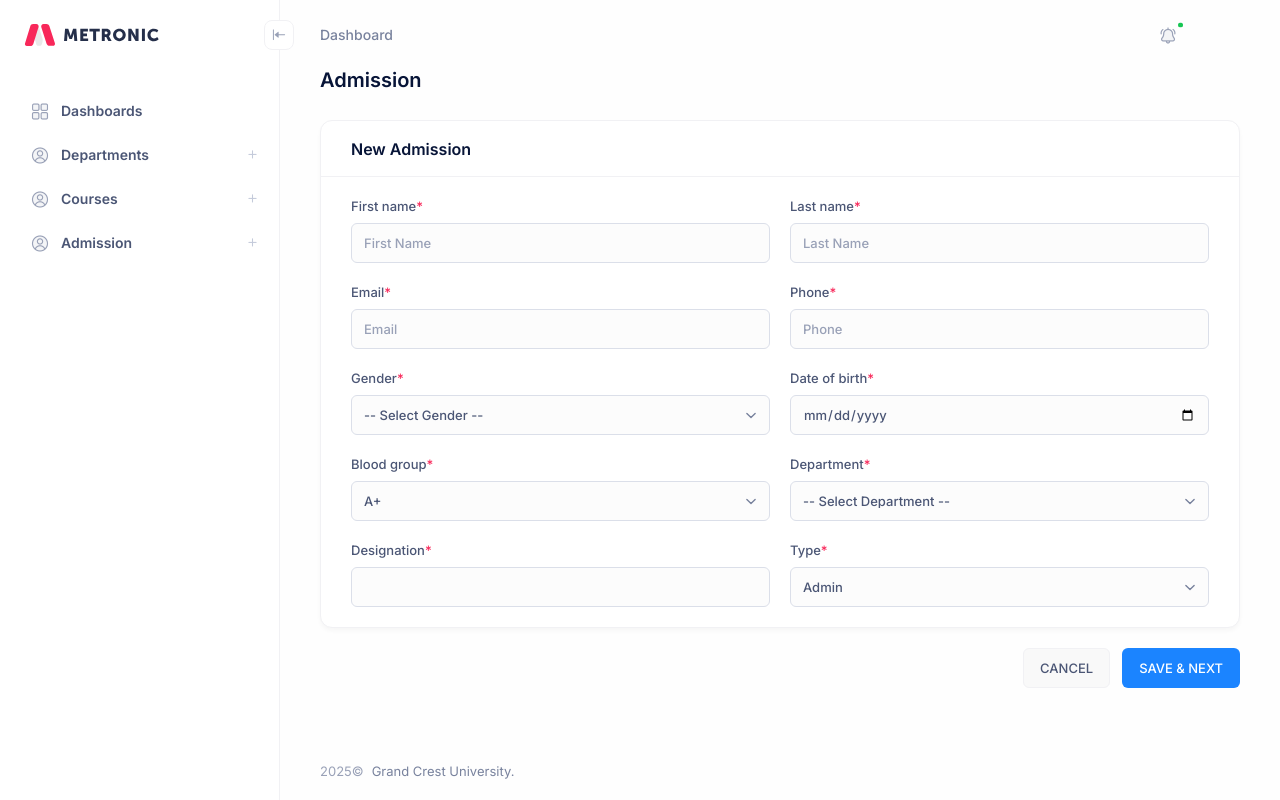
After one commit to thedevgenius/gcu, a Django app: page /employee/add/ in a window 1280 px wide. The commit adds this page. Run offline with Django 5.2, Linux system fonts and the light colour scheme; data comes from the database, SQL or seed files in the repository; both versions use the stored data as it was after the commit; some libraries are stand-ins or nearby versions; some web fonts are replaced.

Commit message:
Updates'

```diff
--- a/academics/admin.py
+++ b/academics/admin.py
@@ -1,8 +1,9 @@
 from django.contrib import admin
 
-from .models import AcademicYear, Grade, Subject
+from .models import AcademicYear, Grade, Subject, Department
 # Register your models here.
 
 admin.site.register(AcademicYear)
 admin.site.register(Grade)
 admin.site.register(Subject)
+admin.site.register(Department)
--- a/academics/forms.py
+++ b/academics/forms.py
@@ -6,6 +6,7 @@ from .models import Department, Course, Subject
 class DepartmentAddForm(forms.ModelForm):
     name = forms.CharField(widget=forms.TextInput(attrs={'class' : 'input', 'placeholder' : 'e.g. Computer Science & Engineering', 'autofocus': 'true'}))
     code = forms.CharField(widget=forms.TextInput(attrs={'class' : 'input', 'placeholder' : 'e.g. CSE'}))
+    is_academic = forms.BooleanField(required=False, widget=forms.CheckboxInput())
 
     class Meta:
         model = Department
--- a/academics/models.py
+++ b/academics/models.py
@@ -1,5 +1,5 @@
 from django.db import models
-from core.choices import COURSE_LEVEL_CHOICES, SEMESTER_CHOICE
+from core.choices import COURSE_LEVEL_CHOICES, SEMESTER_CHOICE, GRADE_NAME_CHOICES
 from accounts.models import Student
 from django.core.exceptions import ValidationError
 
@@ -22,6 +22,7 @@ class AcademicYear(models.Model):
 class Department(models.Model):
     name = models.CharField(max_length=150)
     code = models.CharField(max_length=5)
+    is_academic = models.BooleanField(default=False)
 
     def __str__(self):
         return self.name
@@ -51,8 +52,8 @@ def is_even(num):
 
 class Grade(models.Model):
     course = models.ForeignKey('Course', on_delete=models.CASCADE)
-    number = models.IntegerField()
-    name = models.CharField(max_length=50)
+    number = models.IntegerField(choices=SEMESTER_CHOICE)
+    name = models.CharField(max_length=5, choices=GRADE_NAME_CHOICES)
     status = models.BooleanField(default=False)
 
     class Meta:
@@ -61,14 +62,14 @@ class Grade(models.Model):
     def __str__(self):
         return f'{self.course.code} {self.name} {self.number}'
 
-    def clean(self):
-        if is_even(self.number) and Grade.objects.filter(course=self.course, number__in=[1, 3, 5, 7], status=True).exists():
-            raise ValidationError("You can't activate both Odd and Even Semesters")
-        super().clean()
+    # def clean(self):
+    #     if is_even(self.number) and Grade.objects.filter(course=self.course, number__in=[1, 3, 5, 7], status=True).exists():
+    #         raise ValidationError("You can't activate both Odd and Even Semesters")
+    #     super().clean()
 
-    def save(self, *args, **kwargs):
-        self.clean()
-        return super().save(*args, **kwargs)
+    # def save(self, *args, **kwargs):
+    #     self.clean()
+    #     return super().save(*args, **kwargs)
 
 
 
--- a/accounts/forms.py
+++ b/accounts/forms.py
@@ -1,7 +1,7 @@
 from django import forms
 from django.contrib.auth.forms import AuthenticationForm
-from core.choices import GENDER_CHOICES, BLOOD_GROUP_CHOICES, STATE_CHOICES
-from academics.models import Course
+from core.choices import GENDER_CHOICES, BLOOD_GROUP_CHOICES, STATE_CHOICES, USER_TYPE_CHOICES
+from academics.models import Course, Department
 
 from .choices import BOARD_CHOICES, YEAR_CHOICES
 
@@ -9,15 +9,18 @@ class SignInForm(AuthenticationForm):
     username = forms.CharField(max_length=150, widget=forms.TextInput(attrs={'class': 'input', 'placeholder': 'Username'}))
     password = forms.CharField(max_length=150, widget=forms.PasswordInput(attrs={'placeholder': 'Password'}))
 
-class StudentAddForm(forms.Form):
+class UserAddForm(forms.Form):
     first_name = forms.CharField(widget=forms.TextInput(attrs={'class' : 'input', 'placeholder' : 'First Name'}))
     last_name = forms.CharField(widget=forms.TextInput(attrs={'class' : 'input', 'placeholder' : 'Last Name'}))
-    course = forms.ModelChoiceField(queryset=Course.objects.all(), empty_label='Select Course', widget=forms.Select(attrs={'class':'select'}))
     email = forms.EmailField(widget=forms.EmailInput(attrs={'class' : 'input', 'placeholder' : 'Email'}))
     phone = forms.CharField(widget=forms.TextInput(attrs={'class' : 'input', 'placeholder' : 'Phone'}))
     gender = forms.CharField(widget=forms.Select(choices=GENDER_CHOICES, attrs={'class':'select'}))
     date_of_birth = forms.DateField(widget=forms.DateInput(attrs={'type':'date', 'class':'input'}))
     blood_group = forms.CharField(widget=forms.Select(choices=BLOOD_GROUP_CHOICES, attrs={'class':'select'}))
+
+class StudentAddForm(UserAddForm):
+    course = forms.ModelChoiceField(queryset=Course.objects.all(), empty_label='Select Course', widget=forms.Select(attrs={'class':'select'}))
+
 
 class AcademicForm(forms.Form):
     class_10_board = forms.IntegerField(widget=forms.Select(choices=BOARD_CHOICES, attrs={'class':'select'}))
@@ -35,3 +38,8 @@ class AddressForm(forms.Form):
     city = forms.CharField(widget=forms.TextInput(attrs={'class':'input', 'placeholder':'City'}))
     state = forms.CharField(widget=forms.Select(choices=STATE_CHOICES, attrs={'class':'select'}))
     pincode = forms.CharField(widget=forms.TextInput(attrs={'class':'input', 'placeholder':'PIN Code'}))
+
+class EmployeeAddForm(UserAddForm):
+    department = forms.ModelChoiceField(queryset=Department.objects.all(), empty_label='-- Select Department --', widget=forms.Select(attrs={'class':'select'}))
+    designation = forms.CharField(widget=forms.TextInput(attrs={'class':'input'}))
+    type = forms.CharField(widget=forms.Select(choices=USER_TYPE_CHOICES, attrs={'class':'select'}))
--- a/accounts/urls.py
+++ b/accounts/urls.py
@@ -1,7 +1,7 @@
 from django.urls import path
 from django.contrib.auth.views import LogoutView
 
-from .views import SignInView, DashboardView, StudentAddView, AdmissionView, AdmissionListView
+from .views import SignInView, DashboardView, StudentAddView, AdmissionView, AdmissionListView, EmployeeAddView
 
 urlpatterns = [
     path('', SignInView.as_view(), name='sign_in'),
@@ -10,4 +10,5 @@ urlpatterns = [
     path('student/add/', StudentAddView.as_view(), name='student_add'),
     path('student/<str:hash_id>/', AdmissionView.as_view(), name='admission'),
     path('admission/list/', AdmissionListView.as_view(), name='admission_list'),
+    path('employee/add/', EmployeeAddView.as_view(), name='employee_add'),
 ]
--- a/accounts/views.py
+++ b/accounts/views.py
@@ -9,7 +9,7 @@ from django.utils.decorators import method_decorator
 
 from core.utils import get_hashid
 from academics.models import AcademicYear, Grade
-from .forms import SignInForm, StudentAddForm, AcademicForm, AddressForm
+from .forms import SignInForm, StudentAddForm, AcademicForm, AddressForm, EmployeeAddForm
 from .models import User, Student, Address
 
 hashids = get_hashid(saltname='user_id')
@@ -76,6 +76,7 @@ class StudentAddView(TemplateView):
 
         return render(request, self.template_name, self.get_context_data())
 
+
 class AdmissionView(FormView):
     template_name = 'accounts/admission.html'
     form_class = AcademicForm  # Default form (not mandatory since we're handling multiple forms)
@@ -111,3 +112,11 @@ class AdmissionListView(TemplateView):
         context = super().get_context_data(**kwargs)
         context['students'] = Student.objects.all().select_related('user')
         return context
+
+
+class EmployeeAddView(TemplateView):
+    template_name = 'accounts/employee_add.html'
+    def get_context_data(self, **kwargs):
+        context = super().get_context_data(**kwargs)
+        context['form'] =  EmployeeAddForm()
+        return context
--- a/core/choices.py
+++ b/core/choices.py
@@ -13,10 +13,13 @@ USER_TYPE_CHOICES = [
     ('AD', 'Admin'),
     ('TE', 'Teacher'),
     ('ST', 'Student'),
-    ('SF', 'Staff'),
+    ('HR', 'Human Resource'),
+    ('AD', 'Admission'),
+    ('AC', 'Accounant'),
+    ('RP', 'Receptionist'),
 ]
 
-COURSE_LEVEL_CHOICES =[
+COURSE_LEVEL_CHOICES = [
     ('DP', 'Diploma'), ('UG', 'Undergraduate'), ('PG', 'Postgraduate')
 ]
 
@@ -50,3 +53,7 @@ SEMESTER_CHOICE = [
     (7, 'Semester 7'),
     (8, 'Semester 8'),
 ]
+
+GRADE_NAME_CHOICES = [
+    ('SEM', 'Semester')
+]
--- /dev/null
+++ b/templates/accounts/employee_add.html
@@ -0,0 +1,53 @@
+{% extends 'base_site.html' %}
+
+{% block title %}Add New Employee | Grand Crest University{% endblock title %}
+
+{% block content %}
+    <!-- begin: container -->
+    <div class="container-fixed">
+        <div class="flex flex-wrap items-center lg:items-end justify-between gap-5 pb-7.5">
+            <div class="flex flex-col justify-center gap-2">
+                <h1 class="text-xl font-semibold leading-none text-gray-900">Admission </h1>
+            </div>
+        </div>
+    </div>
+    <!-- end: container -->
+
+    <!-- begin: container -->
+    <div class="container-fixed">
+        <form method="post">
+            {% csrf_token %}
+            <div class="card">
+                <div class="card-header">
+                    <h class="card-title">New Admission</h3>
+                </div>
+                <div class="card-body">
+                    <div class="grid grid-cols-2 gap-5">
+                        {% for field in form %}
+                            {% if field.name == 'eligibility' %}
+                                <div class="col-span-2">
+                                    <label for="{{ field.id_for_label }}" class="form-label mb-2">{{ field.label }}<span class="text-danger">*</span></label>
+                                    {{ field }}
+                                    {{ field.errors }}
+                                </div>
+                            {% else %}
+                                <div class="col-span-1">
+                                    <label for="{{ field.id_for_label }}" class="form-label mb-2">{{ field.label }}<span class="text-danger">*</span></label>
+                                    {{ field }}
+                                    {{ field.errors }}
+                                </div>
+                            {% endif %}
+                        {% endfor %}
+                    </div>
+                </div>
+            </div>
+            <div class="flex justify-end mt-5 gap-3">
+                <button type="reset" class="btn btn-secondary">CANCEL</button>
+                <button type="submit" class="btn btn-primary">SAVE & NEXT</button>
+            </div>
+        </form>
+
+    </div>
+    <!-- end: container -->
+
+{% endblock content %}
```
Also changed, not shown: accounts/models.py (+9 -0 lines), templates/academics/department_list.html (+21 -8 lines), academics/migrations/0012_alter_grade_name_alter_grade_number.py (added), academics/migrations/0013_department_is_academic.py (added), accounts/migrations/0006_alter_user_type_employee.py (added), db.sqlite3.
